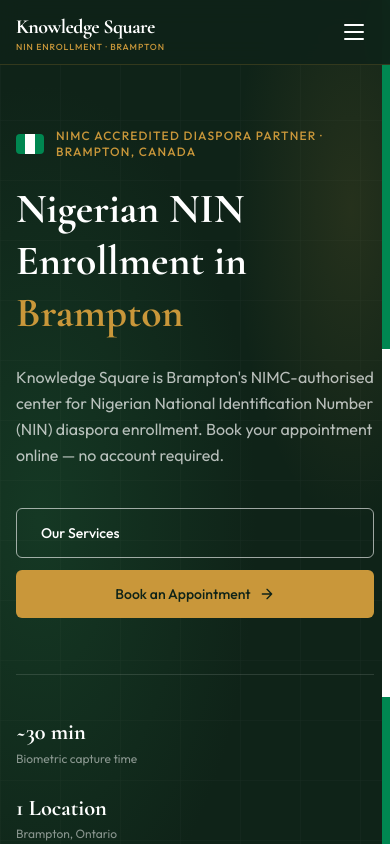
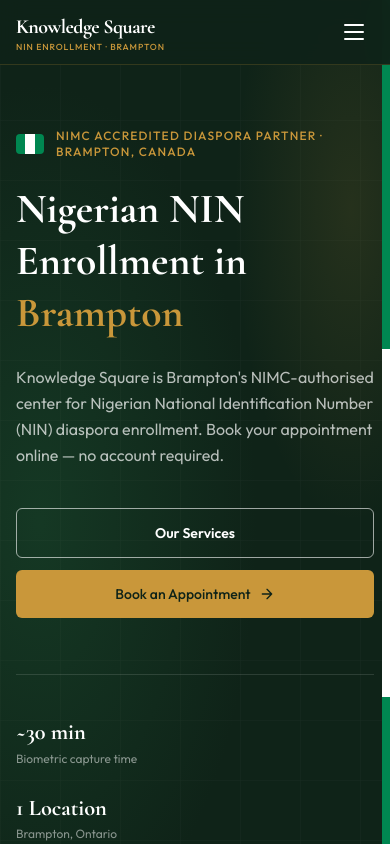
Before and after one commit to ksqbrampton-rgb/ksq-brampton, a Next.js app: page / in a window 390 px wide. Shown: the top 844 px of the page. Built offline with nearby package versions, Linux system fonts and the light colour scheme.

Commit message:
Hero: center and bolden Our Services button

```diff
--- a/components/public/HeroSection.tsx
+++ b/components/public/HeroSection.tsx
@@ -77,7 +77,11 @@
 
           {/* CTAs */}
           <div className="flex flex-col xs:flex-row gap-3 sm:gap-4">
-            <a href="#services" className="btn-outline text-sm sm:text-base px-6 sm:px-8 py-3.5 sm:py-4 text-center xs:text-left">
+            <a
+              href="#services"
+              className="btn-outline text-sm sm:text-base px-6 sm:px-8 py-3.5 sm:py-4"
+              style={{ justifyContent: "center", textAlign: "center", fontWeight: 600 }}
+            >
               Our Services
             </a>
             <Link href="/book" className="btn-primary text-sm sm:text-base px-6 sm:px-8 py-3.5 sm:py-4 justify-center xs:justify-start">
```
